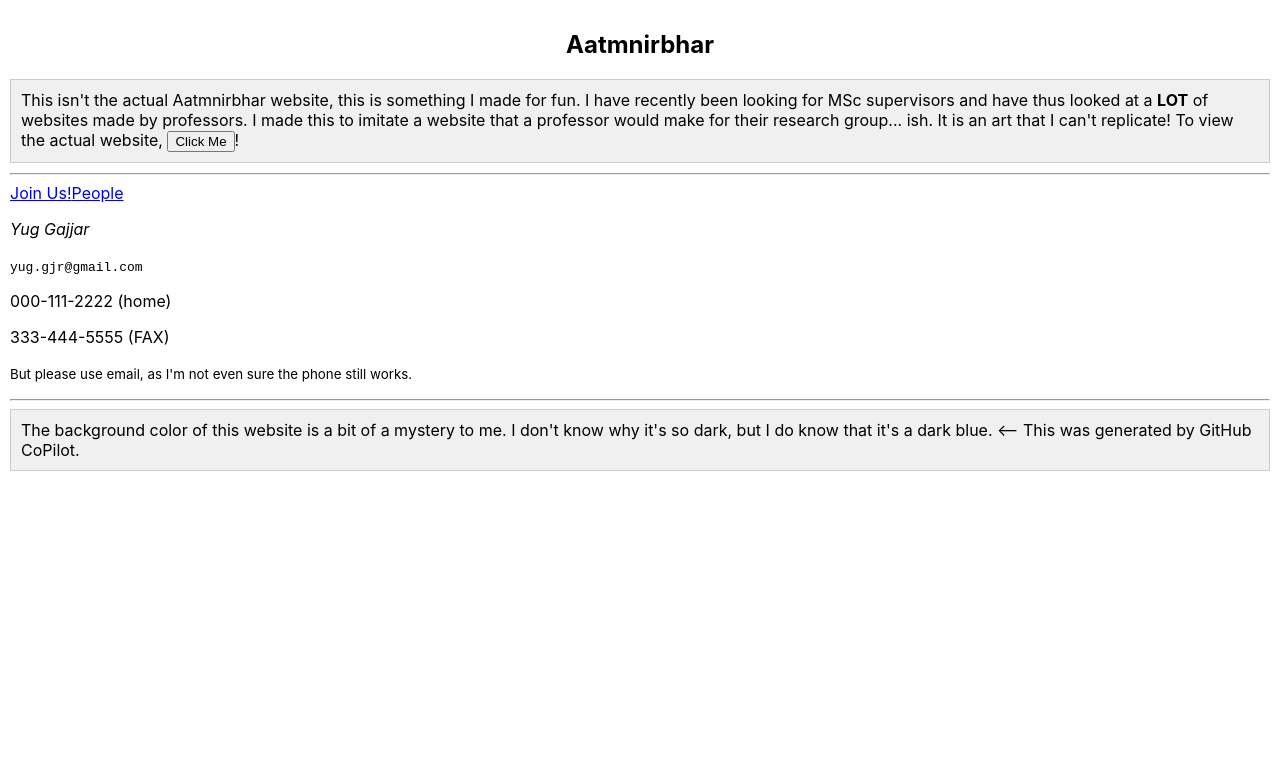
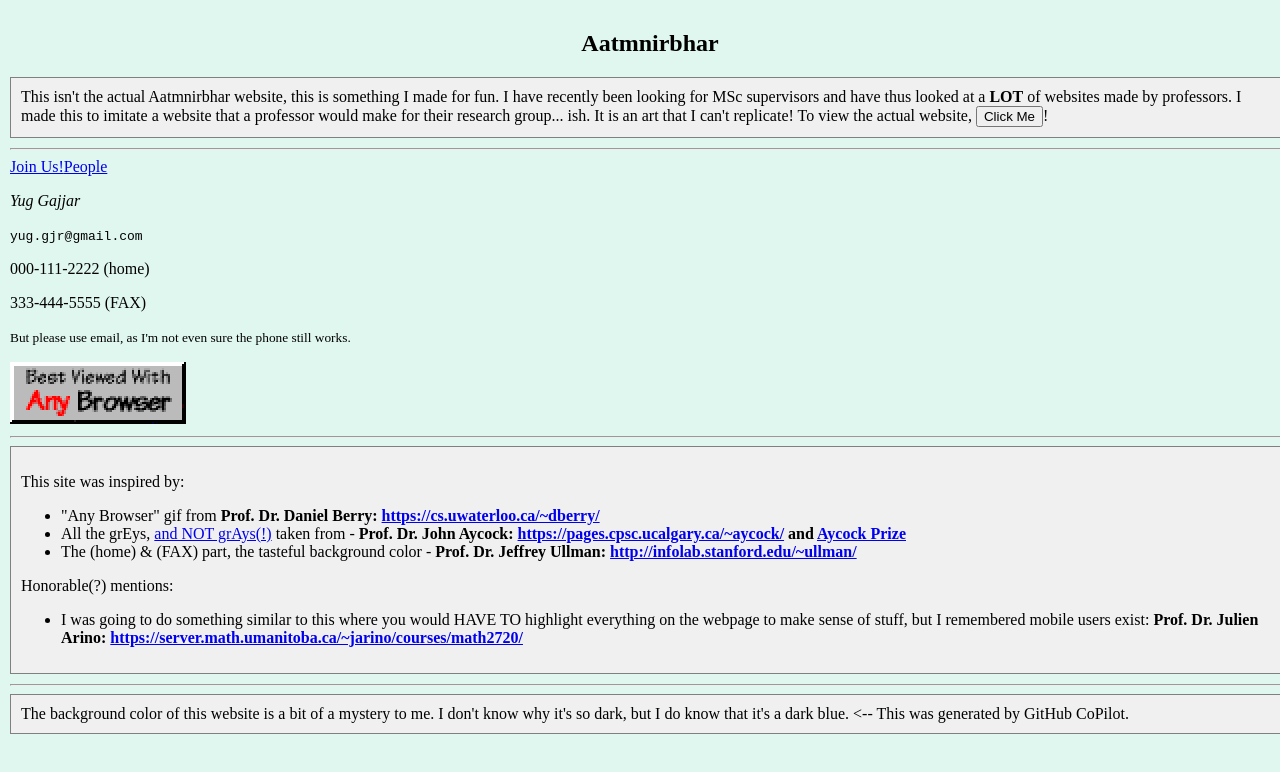
Before and after one commit to Yug34/aatmnirbhar, a React (Create React App) app: page / in a window 1280 px wide. Shown: the top 772 px of the page. Built offline with nearby package versions, Linux system fonts and the light colour scheme.

Commit message:
Added credits

```diff
--- a/src/App.css
+++ b/src/App.css
@@ -1,5 +1,6 @@
 .App {
   text-align: center;
+  overflow: hidden;
 }
 
 .App-logo {
--- a/src/Components/ProfessorSite.js
+++ b/src/Components/ProfessorSite.js
@@ -1,4 +1,5 @@
 import { Link } from "react-router-dom";
+import anyBrowser from "../Images/anybrowser.gif";
 
 function ProfSite(props) {
     return (
@@ -23,6 +24,30 @@ function ProfSite(props) {
             <p>000-111-2222 (home)</p>
             <p>333-444-5555 (FAX)</p>
             <p><small>But please use email, as I'm not even sure the phone still works.</small></p>
+            <img src={anyBrowser} alt="anyBrowser" id="anyBrowser" />
+            <hr />
+            <div className="greyBox">
+                <p>This site was inspired by:</p>
+                <ul>
+                    <li>
+                        "Any Browser" gif from <b>Prof. Dr. Daniel Berry: <a href="https://cs.uwaterloo.ca/~dberry/">https://cs.uwaterloo.ca/~dberry/</a></b>
+                    </li>
+                    <li>
+                        All the grEys, <a href="https://imgur.com/a/U8B1Zfq">and NOT grAys(!)</a> taken from - <b>Prof. Dr. John Aycock: <a href="https://pages.cpsc.ucalgary.ca/~aycock/">https://pages.cpsc.ucalgary.ca/~aycock/</a> and <a href="https://sites.google.com/site/aycockprize/">Aycock Prize</a></b>
+                    </li>
+                    <li>
+                        The (home) {"&"} (FAX) part, the tasteful background color - <b>Prof. Dr. Jeffrey Ullman: <a href="http://infolab.stanford.edu/~ullman/">http://infolab.stanford.edu/~ullman/</a></b>
+                    </li>
+                </ul>
+                <p>
+                    Honorable(?) mentions:
+                    <ul>
+                        <li>
+                            I was going to do something similar to this where you would HAVE TO highlight everything on the webpage to make sense of stuff, but I remembered mobile users exist: <b>Prof. Dr. Julien Arino: <a href="https://server.math.umanitoba.ca/~jarino/courses/math2720/">https://server.math.umanitoba.ca/~jarino/courses/math2720/</a></b>
+                        </li>
+                    </ul>
+                </p>
+            </div>
             <hr />
             <div className="greyBox">
                 The background color of this website is a bit of a mystery to me. I don't know why it's so dark, but I do know that it's a dark blue. {"<--"} This was generated by GitHub CoPilot.
@@ -32,6 +57,4 @@ function ProfSite(props) {
     );
 }
 
-// Inspired by https://cs.uwaterloo.ca/~dberry/
-// https://pages.cpsc.ucalgary.ca/~aycock/
 export default ProfSite;
--- a/src/Stylesheets/Prof.css
+++ b/src/Stylesheets/Prof.css
@@ -1,11 +1,15 @@
 .professor-site {
     text-align: left;
     padding: 10px;
+    background-color: #E0F7F0;
+    height: 100vh;
+    width: 100vw;
+    font-family: 'Times New Roman', Times, serif;
 }
 
 .greyBox {
     background-color: #f0f0f0;
-    border: 1px solid #ccc;
+    border: 1px solid gray;
     padding: 10px;
     margin-bottom: 10px;
 }
```
Also changed, not shown: src/Images/anybrowser.gif (added).
